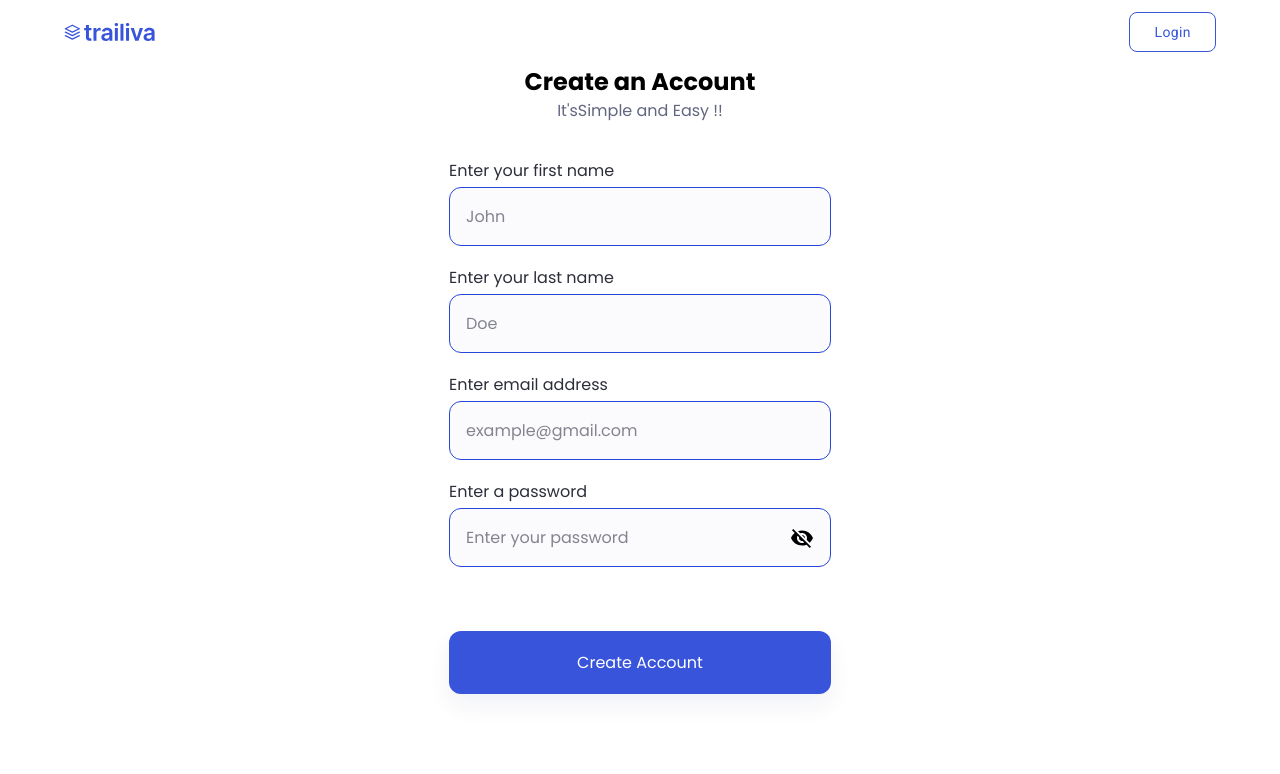
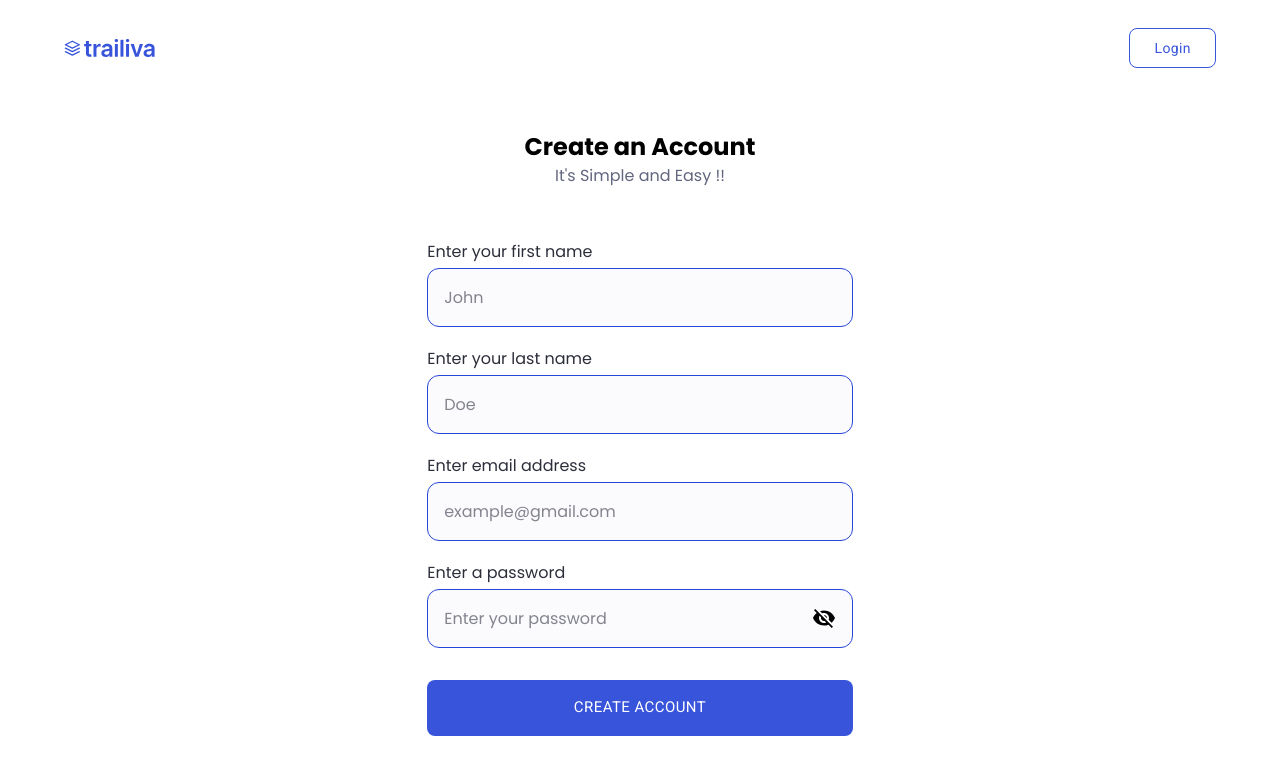
Before and after one commit to Trailiva/trailiva-web, a React (Create React App) app: page /register in a window 1280 px wide. Shown: the top 774 px of the page. Built offline with nearby package versions, Linux system fonts and the light colour scheme.

Commit message:
refactor and clean up

```diff
--- a/src/components/Buttons/CustomButton.js
+++ b/src/components/Buttons/CustomButton.js
@@ -1,4 +1,3 @@
-import React from "react";
 import { IconButton } from "@mui/material";
 import { LoadingButton } from "@mui/lab";
 import { makeStyles } from "@material-ui/core/styles";
--- a/src/components/Navbar.js
+++ b/src/components/Navbar.js
@@ -1,3 +1,4 @@
+// eslint-disable-next-line no-unused-vars
 import React from "react";
 import Logo from "../images/Frame 416.svg";
 import AppBar from "@mui/material/AppBar";
--- a/src/pages/auth/register/Register.js
+++ b/src/pages/auth/register/Register.js
@@ -1,17 +1,16 @@
 import "./register.css";
 import Navbar from "../../../components/Navbar";
-import { registrationOption } from "../../../utils/formValidation";
+import {registrationOption} from "../../../utils/formValidation";
 import FormControl from "../../../components/FormControl";
-import AuthButton from "../../../components/AuthButton";
-import { useNavigate } from "react-router-dom";
-import { useForm } from "react-hook-form";
+import {useNavigate} from "react-router-dom";
+import {useForm} from "react-hook-form";
 import "react-toastify/dist/ReactToastify.css";
-import { useEffect } from "react";
-import { toast } from "react-toastify";
-import Box from "@mui/material/Box";
-import { useDispatch, useSelector } from "react-redux";
-import { userRegistration } from "../../../store/auth-actions";
-import { authAction } from "../../../store/auth-slice";
+import {useEffect} from "react";
+import {toast} from "react-toastify";
+import {useDispatch, useSelector} from "react-redux";
+import {userRegistration} from "../../../store/auth-actions";
+import {authAction} from "../../../store/auth-slice";
+import CustomButton from "../../../components/Buttons/CustomButton";
 
 const Register = () => {
     const dispatchFn = useDispatch();
@@ -36,7 +35,7 @@ const Register = () => {
         register,
         handleSubmit,
         reset,
-    formState: { errors },
+        formState: {errors},
     } = useForm();
 
     const registerUser = (data) => {
@@ -55,15 +54,20 @@ const Register = () => {
 
     const handleError = (errors) => console.log(errors);
 
+    const loadingIcon = (
+        <i className="fa fa-refresh fa-spin" style={{marginRight: "5px"}}/>
+    );
+
     return (
-    <>
-      <Navbar text="Login" path="/login" />
+        <div className="home-page">
+            <div className="second-div">
+                <Navbar text="Login" path="/login"/>
                 <div className="form-container">
-        <Box variant="body1">
                     <div className="form-header">
                         <h2>Create an Account</h2>
-            <p>{`It's`}Simple and Easy !!</p>
+                        <p>It's Simple and Easy !!</p>
                     </div>
+
                     <form onSubmit={handleSubmit(registerUser, handleError)} noValidate>
                         <FormControl
                             label="Enter your first name"
@@ -113,15 +117,37 @@ const Register = () => {
                             errors={errors}
                         />
 
-            <AuthButton
+                        {/*<AuthButton*/}
+                        {/*  disabled={loading}*/}
+                        {/*  text="Create Account"*/}
+                        {/*  loadingText="Loading..."*/}
+                        {/*/>*/}
+                        <CustomButton
+                            text={{
+                                value: loading ? "logging..." : "create account",
+                            }}
+                            handleClick={handleSubmit(registerUser, handleError)}
+                            fullWidth={true}
+                            disableElevation={true}
                             disabled={loading}
-              text="Create Account"
-              loadingText="Loading..."
+                            variant={"primary"}
+                            color={"rgba(55, 84, 219, 1)"}
+                            size={"large"}
+                            startIcon={null}
+                            loading={{
+                                position: "start",
+                                status: loading,
+                                indicator: loadingIcon,
+                            }}
+                            sx={{
+                                marginTop: "1rem",
+                            }}
                         />
                     </form>
-        </Box>
                 </div>
-    </>
+            </div>
+        </div>
+
     );
 };
 
--- a/src/pages/auth/register/register.css
+++ b/src/pages/auth/register/register.css
@@ -24,18 +24,6 @@
   .home-page {
     grid-column-gap: 2rem;
   }
-}
-
-.home-page .first-div {
-  width: 100%;
-  height: 100%;
-  background-image: url("../../../images/login\ bgImage.png");
-  background-repeat: no-repeat;
-  background-size: cover;
-  background-position: center;
-  border-radius: 1.5rem;
-  padding: 2rem 4rem;
-  color: #fff;
 }
 
 @media only screen and (max-width: 1100px) {
@@ -79,22 +67,6 @@
 
 .logo-name {
   display: none;
-}
-
-.nav_bar {
-  display: flex;
-  align-items: center;
-  justify-content: space-between;
-  max-width: 150vh;
-  margin: 1rem 0 0;
-
-  /* padding: 0 2rem; */
-}
-
-.nav_bar * {
-  border: none;
-  background: transparent;
-  cursor: pointer;
 }
 
 .login_btn {
```
Also changed, not shown: src/pages/auth/login/Login.js (+0 -10 lines), .eslintrc.json. Lines whose indentation alone changed are shown as unchanged.
